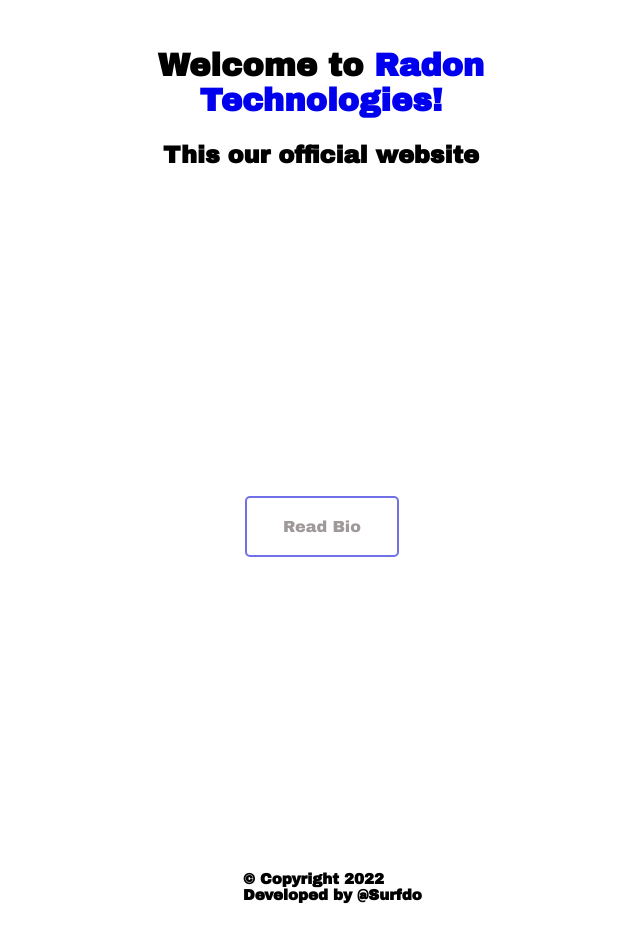
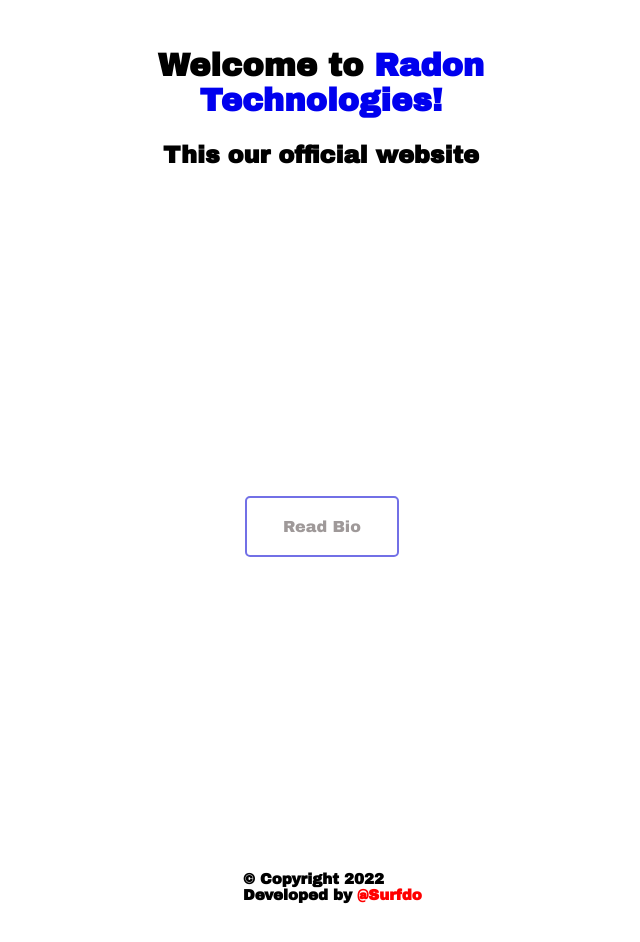
Before and after one commit to MASTERYTBx/nextjs-blog, a Next.js app: page / in a window 1280 px wide. Shown: the top 942 px of the page, without its empty margins (319-959 px from the left). Built offline with nearby package versions, Linux system fonts and the light colour scheme.

Commit message:
Update footer.module.css
Span styles added

```diff
--- a/components/footer.module.css
+++ b/components/footer.module.css
@@ -4,3 +4,7 @@
     position: sticky;
     font-size: 15px;
 }
+
+.span{
+    color: red;
+}
```
